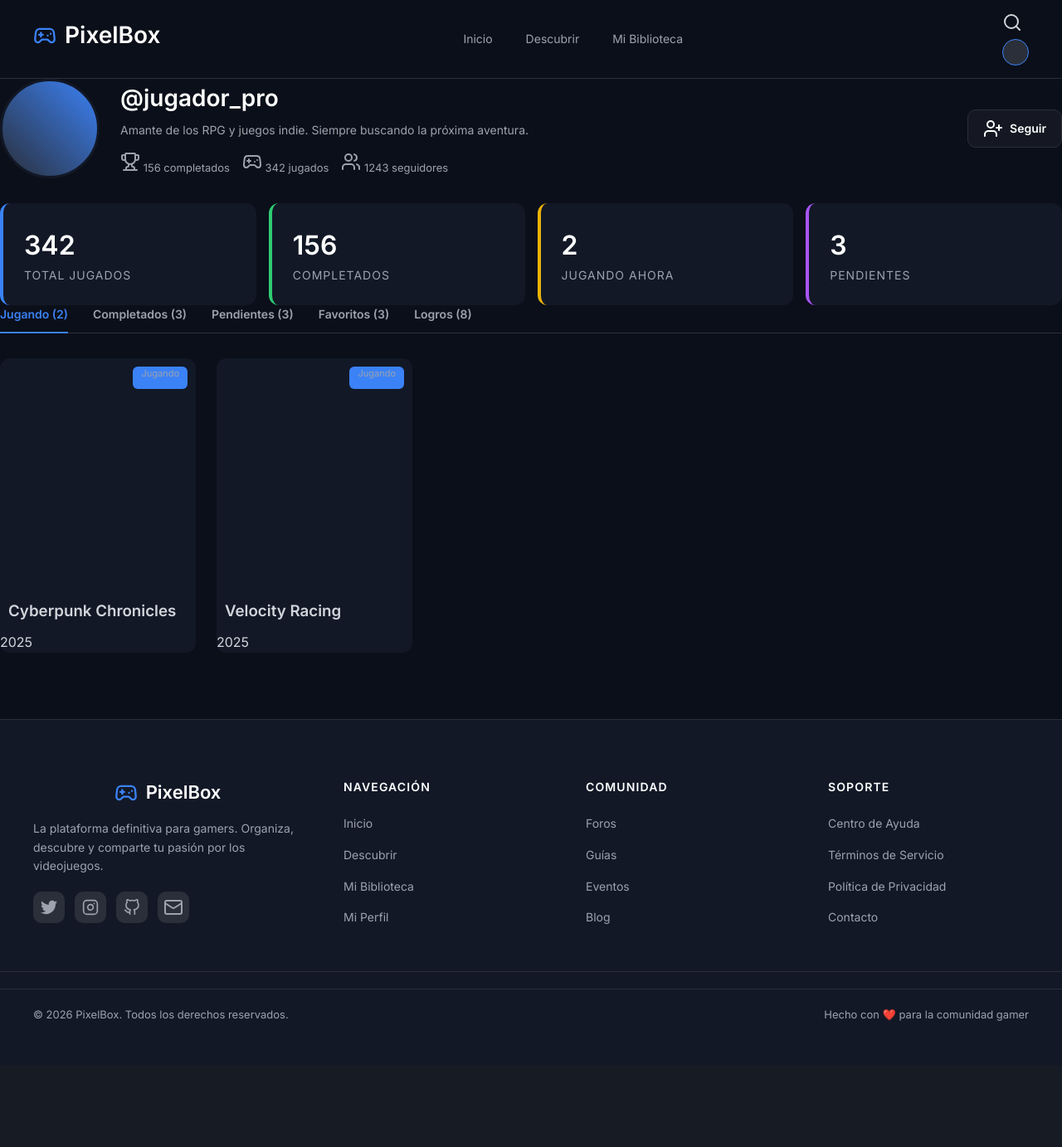
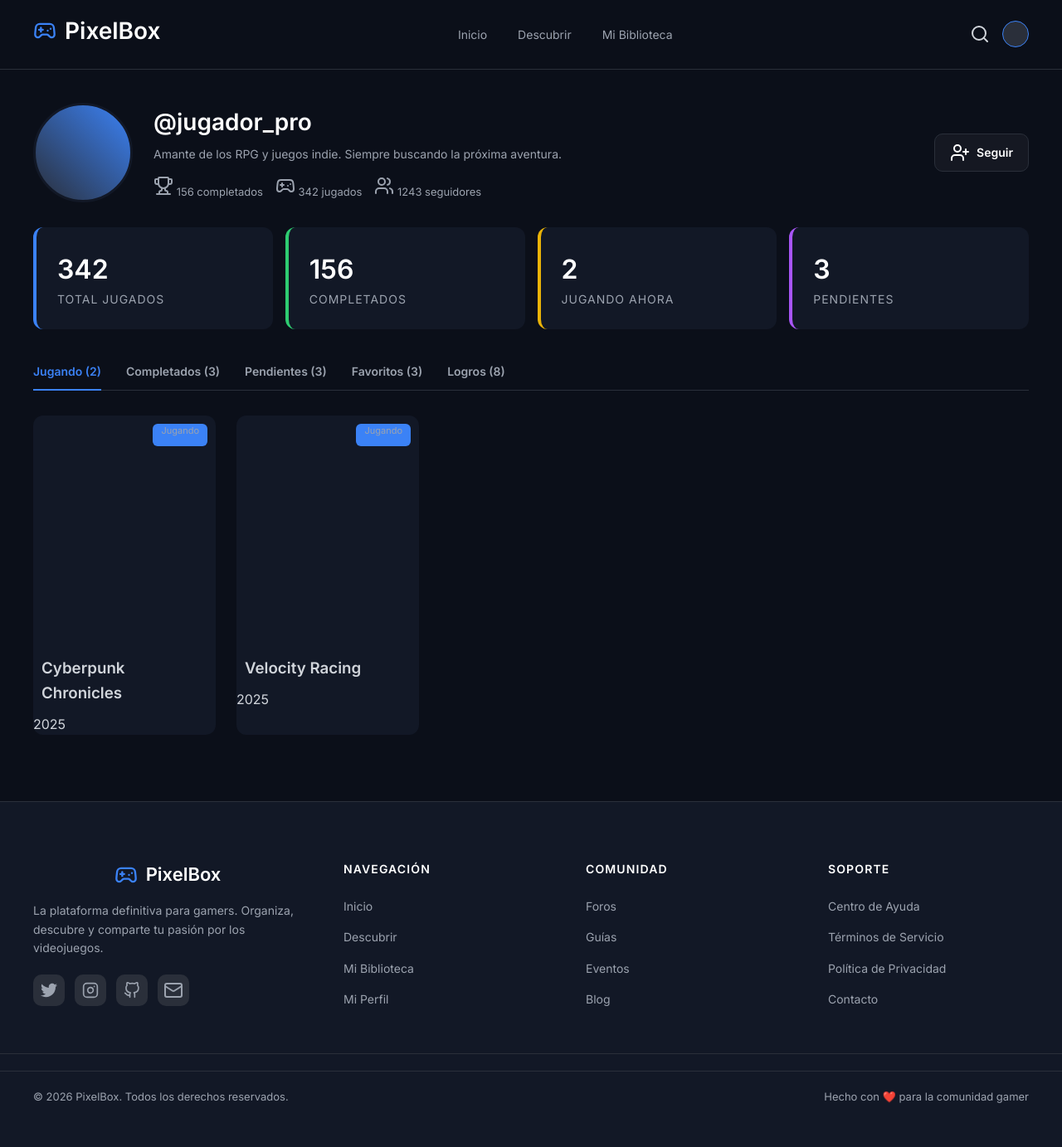
Before and after one commit to Nuriaadr/PixelBoxTFG-final, a PHP site: page /html/perfil.html in a window 1280 px wide. Shown: the whole page at 83% size. Before the commit the page ends 1231 px from the top, so only its background shows below. Run offline with PHP 8.4, Linux system fonts and the light colour scheme; some libraries are stand-ins or nearby versions.

Commit message:
Todo el perfil realizado

```diff
--- a/PixelBoxTFG-master/estilos/style.css
+++ b/PixelBoxTFG-master/estilos/style.css
@@ -239,24 +239,53 @@ input:focus {
   gap: 30px;
 }
 
+.nav-icons {
+  display: flex;
+  align-items: center;
+  gap: 15px; /* Espacio entre la lupa y el avatar */
+
+}
+
+/* Estilo para el icono de búsqueda */
+.nav-icons i[data-lucide="search"] {
+  color: var(--text-muted);
+  cursor: pointer;
+  transition: color 0.3s ease;
+}
+
+.nav-icons i[data-lucide="search"]:hover {
+  color: var(--text-white);
+}
 .nav-links {
   display: flex;
-  gap: 20px; /* Usa gap en lugar de margin-right para control total */
+  gap: 5px;
   list-style: none;
+  align-items: center;
 }
 
 .nav-links a {
   color: var(--text-muted);
   text-decoration: none;
-  margin-right: 20px;
-  margin-right: 20px;
+  font-size: 14px;
+  font-weight: 500;
+
+  /* === ESTO CREA LA PÍLDORA === */
+  padding: 8px 16px; /* Espacio interno para el fondo */
+  border-radius: 20px; /* Bordes muy redondeados */
+
+  /* Transición suave para el fondo y el color */
+  transition: background-color 0.3s ease, color 0.3s ease;
   cursor: pointer;
-  font-size: 14px;
-  transition: color 0.3s;
 }
 
 .nav-links a:hover {
   color: var(--text-white);
+
+  background-color: rgba(255, 255, 255, 0.08);
+}
+.nav-links a.active {
+  color: var(--text-white);
+  background-color: var(--secondary);
 }
 
 .nav-right {
@@ -271,7 +300,17 @@ input:focus {
   border-radius: 50%;
   background: var(--secondary);
   border: 1px solid var(--primary);
+
+  background-size: cover;
+  background-position: center;
+  cursor: pointer;
+  transition: border-color 0.3s ease, transform 0.2s ease;
 }
+  .user-mini-avatar:hover {
+  border-color: var(--primary); /* Resalta con tu azul primario */
+  transform: scale(1.05);
+}
+
 
 /* ===================== HERO ===================== */
 .hero {
@@ -308,10 +347,10 @@ input:focus {
   font-size: 12px;
 }
 /* ===================== PERFIL (NUEVO) ===================== */
-.profile-container {
-  max-width: 1100px;
-  margin: 0 auto;
-  padding: 40px 20px;
+.profile_container {
+  max-width: 1400px;
+  margin: 40px auto;
+  padding: 0 40px;
 }
 
 .profile-header {
@@ -393,6 +432,7 @@ input:focus {
   display: flex;
   gap: 30px;
   border-bottom: 1px solid var(--secondary);
+  margin-top: 40px;
   margin-bottom: 30px;
   padding-bottom: 10px;
 }
@@ -403,6 +443,7 @@ input:focus {
   font-weight: 600;
   font-size: 14px;
   position: relative;
+  transition: color 0.5s ease;
 }
 
 .tabs span.active {
```
